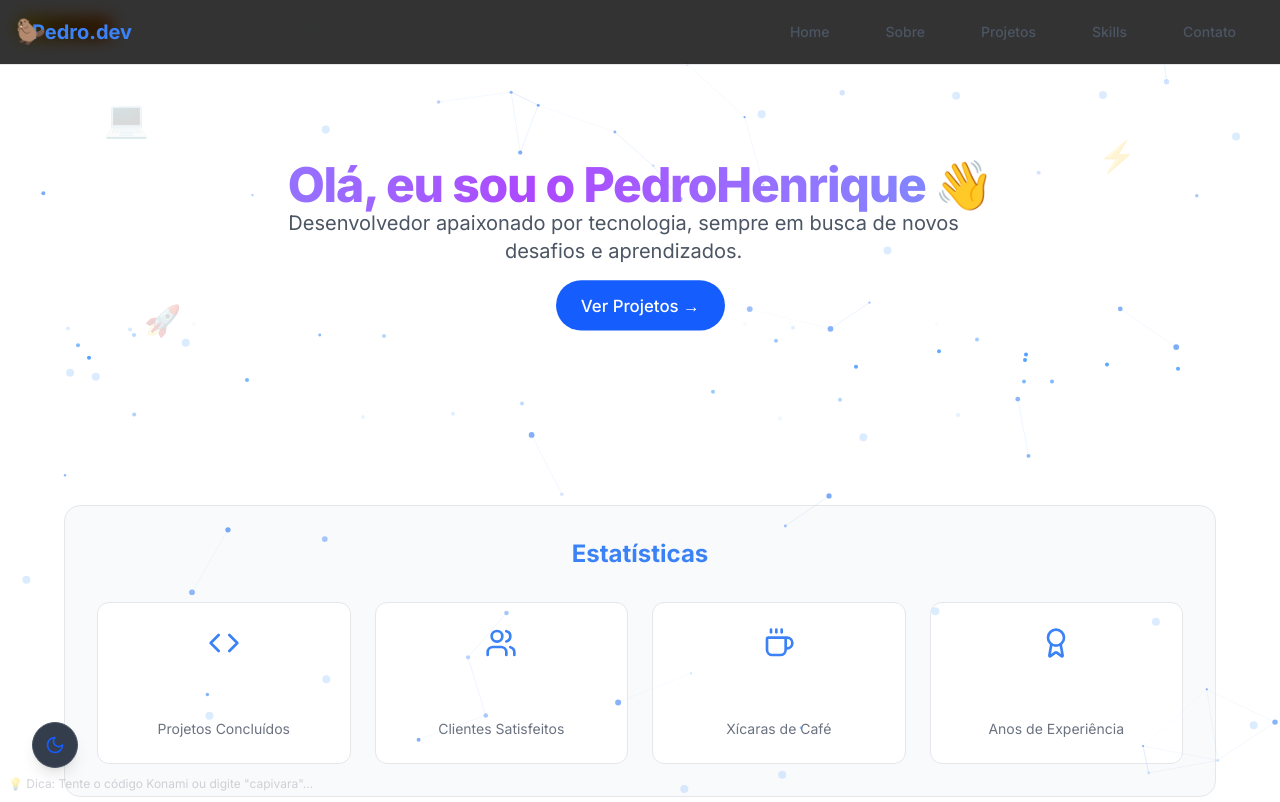
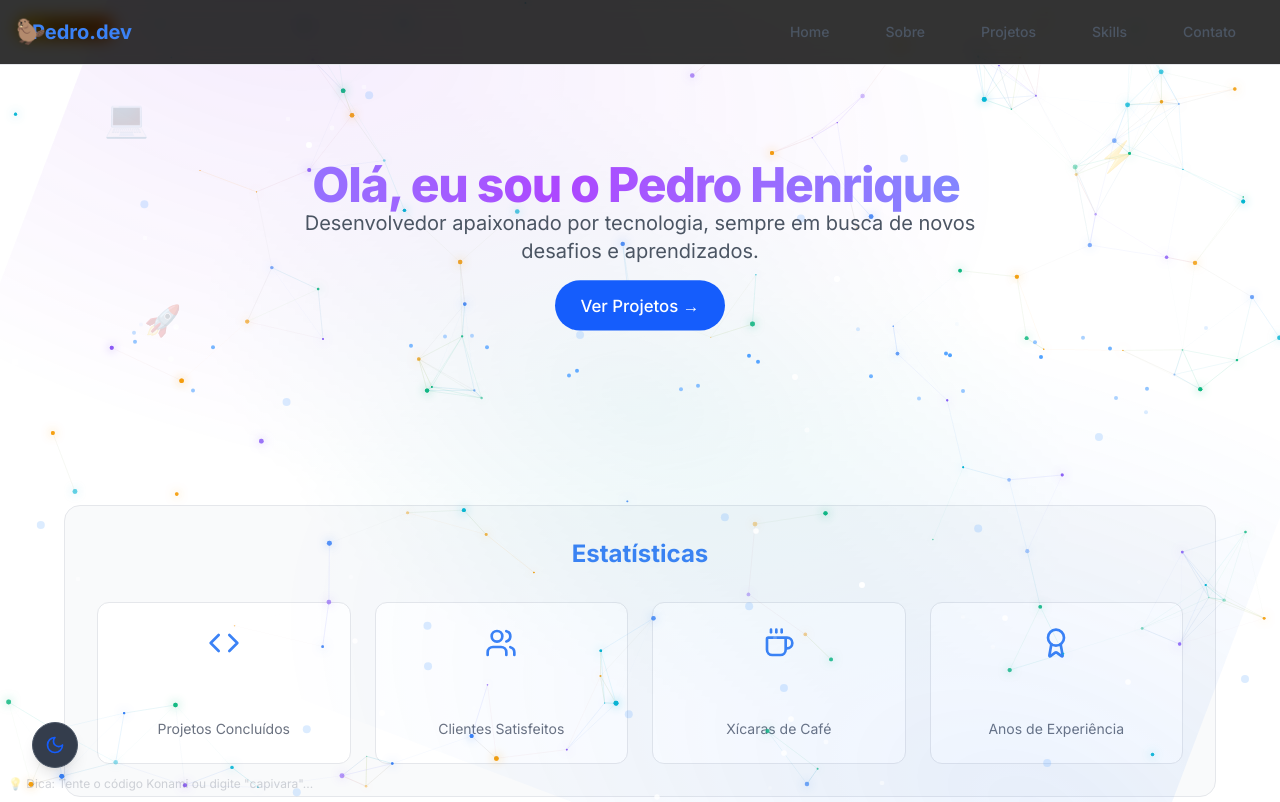
Before and after one commit to CapivaraDevv/my-project, a Next.js app: page / in a window 1280 px wide. Shown: the top 802 px of the page. Built offline with nearby package versions, Linux system fonts and the light colour scheme.

Commit message:
Fundo espacial

```diff
--- a/src/app/page.tsx
+++ b/src/app/page.tsx
@@ -8,12 +8,13 @@ import ThemeToggle from "@/components/ThemeToggle"
 import ScrollToTop from "@/components/ScrollToTop"
 import StatsCounter from "@/components/StatsCounter"
 import SkillsRadar from "@/components/SkillsRadar"
-import InteractiveBackground from "@/components/InteractiveBackground"
 import ProjectShowcase from "@/components/ProjectShowcase"
 import EasterEggs from "@/components/EasterEggs"
 import AnimatedHero from "@/components/AnimatedHero"
 import AnimatedSkills from "@/components/AnimatedSkills"
+import SpaceBackground from "@/components/SpaceBackground"
 import { FadeInUp, SlideInLeft, SlideInRight } from "@/components/FramerAnimations"
+
 
 export const metadata = {
   title: "Pedro - Desenvolvedor Web",
@@ -24,7 +25,7 @@ export const metadata = {
 export default function Home() {
   return (
     <div className="bg-black text-gray-100 min-h-screen transition-colors duration-300">
-      <InteractiveBackground />
+      <SpaceBackground />
       <EasterEggs />
       <ThemeToggle />
       <ScrollToTop />
--- a/src/components/AnimatedHero.tsx
+++ b/src/components/AnimatedHero.tsx
@@ -65,7 +65,7 @@ export default function AnimatedHero() {
             }}
             className="bg-gradient-to-r from-blue-400 via-purple-500 to-blue-400 bg-clip-text text-transparent bg-[length:200%_auto]"
           >
-            Olá, eu sou o PedroHenrique
+            Olá, eu sou o Pedro Henrique
           </motion.span>
           <motion.span
             animate={{
@@ -79,7 +79,7 @@ export default function AnimatedHero() {
             }}
             className="inline-block ml-2"
           >
-            👋
+
           </motion.span>
         </motion.h1>
 
--- /dev/null
+++ b/src/components/SpaceBackground.tsx
@@ -0,0 +1,153 @@
+"use client"
+
+import { useEffect, useRef } from "react"
+import { motion } from "framer-motion"
+
+export default function SpaceBackground() {
+  const canvasRef = useRef<HTMLCanvasElement>(null)
+
+  useEffect(() => {
+    const canvas = canvasRef.current
+    if (!canvas) return
+
+    const ctx = canvas.getContext("2d")
+    if (!ctx) return
+
+    canvas.width = window.innerWidth
+    canvas.height = window.innerHeight
+
+    // Partículas espaciais
+    const particles: Array<{
+      x: number
+      y: number
+      vx: number
+      vy: number
+      size: number
+      opacity: number
+      color: string
+    }> = []
+
+    // Criar partículas
+    for (let i = 0; i < 150; i++) {
+      particles.push({
+        x: Math.random() * canvas.width,
+        y: Math.random() * canvas.height,
+        vx: (Math.random() - 0.5) * 0.3,
+        vy: (Math.random() - 0.5) * 0.3,
+        size: Math.random() * 2 + 0.5,
+        opacity: Math.random() * 0.8 + 0.2,
+        color: ["#3B82F6", "#8B5CF6", "#06B6D4", "#10B981", "#F59E0B"][Math.floor(Math.random() * 5)],
+      })
+    }
+
+    const animate = () => {
+      ctx.clearRect(0, 0, canvas.width, canvas.height)
+
+      particles.forEach((particle, index) => {
+        // Atualizar posição
+        particle.x += particle.vx
+        particle.y += particle.vy
+
+        // Verificar bordas
+        if (particle.x < 0 || particle.x > canvas.width) particle.vx *= -1
+        if (particle.y < 0 || particle.y > canvas.height) particle.vy *= -1
+
+        // Desenhar partícula
+        ctx.beginPath()
+        ctx.arc(particle.x, particle.y, particle.size, 0, Math.PI * 2)
+        ctx.fillStyle = particle.color
+        ctx.globalAlpha = particle.opacity
+        ctx.fill()
+
+        // Efeito de brilho
+        ctx.shadowBlur = 10
+        ctx.shadowColor = particle.color
+        ctx.fill()
+        ctx.shadowBlur = 0
+
+        // Conectar partículas próximas
+        particles.forEach((otherParticle, otherIndex) => {
+          if (index !== otherIndex) {
+            const dx = particle.x - otherParticle.x
+            const dy = particle.y - otherParticle.y
+            const distance = Math.sqrt(dx * dx + dy * dy)
+
+            if (distance < 100) {
+              ctx.beginPath()
+              ctx.moveTo(particle.x, particle.y)
+              ctx.lineTo(otherParticle.x, otherParticle.y)
+              ctx.strokeStyle = particle.color
+              ctx.globalAlpha = 0.1 * (1 - distance / 100)
+              ctx.stroke()
+            }
+          }
+        })
+      })
+
+      requestAnimationFrame(animate)
+    }
+
+    animate()
+
+    const handleResize = () => {
+      canvas.width = window.innerWidth
+      canvas.height = window.innerHeight
+    }
+
+    window.addEventListener("resize", handleResize)
+
+    return () => {
+      window.removeEventListener("resize", handleResize)
+    }
+  }, [])
+
+  return (
+    <>
+      {/* Canvas de partículas */}
+      <canvas ref={canvasRef} className="fixed inset-0 pointer-events-none z-0" />
+
+      {/* Nebulosas de fundo */}
+      <div className="fixed inset-0 pointer-events-none z-0">
+        <motion.div
+          className="absolute inset-0 opacity-30"
+          style={{
+            background: `
+              radial-gradient(ellipse at 10% 20%, rgba(147, 51, 234, 0.3) 0%, transparent 50%),
+              radial-gradient(ellipse at 90% 80%, rgba(59, 130, 246, 0.3) 0%, transparent 50%),
+              radial-gradient(ellipse at 50% 50%, rgba(16, 185, 129, 0.2) 0%, transparent 50%)
+            `,
+          }}
+          animate={{
+            rotate: 360,
+          }}
+          transition={{
+            duration: 120,
+            repeat: Number.POSITIVE_INFINITY,
+            ease: "linear",
+          }}
+        />
+
+        {/* Estrelas distantes */}
+        {Array.from({ length: 50 }).map((_, i) => (
+          <motion.div
+            key={i}
+            className="absolute w-1 h-1 bg-white rounded-full"
+            style={{
+              left: `${Math.random() * 100}%`,
+              top: `${Math.random() * 100}%`,
+            }}
+            animate={{
+              opacity: [0.2, 1, 0.2],
+              scale: [1, 1.5, 1],
+            }}
+            transition={{
+              duration: Math.random() * 4 + 2,
+              repeat: Number.POSITIVE_INFINITY,
+              delay: Math.random() * 2,
+            }}
+          />
+        ))}
+      </div>
+    </>
+  )
+}
```
